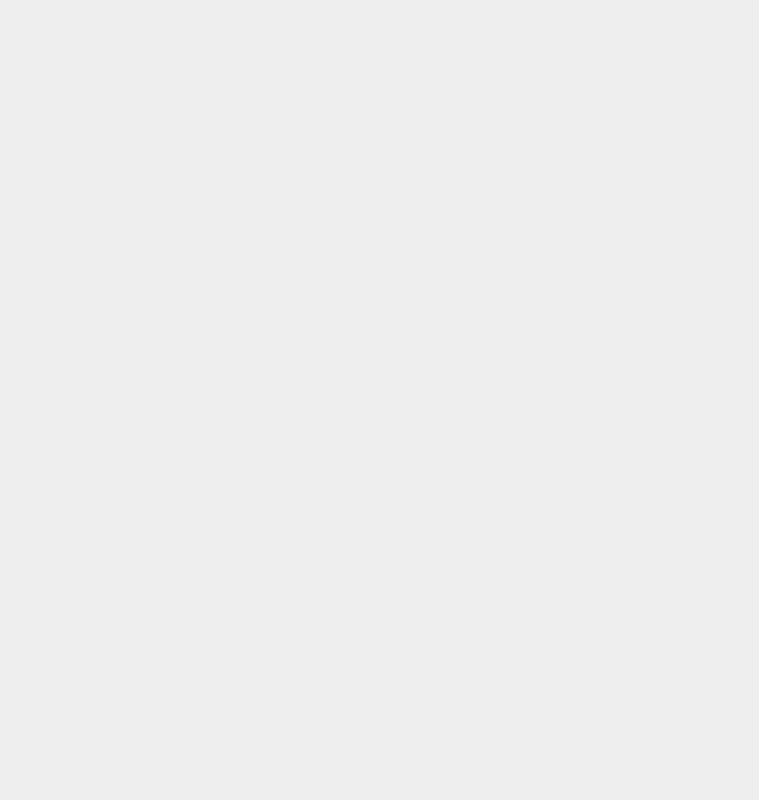
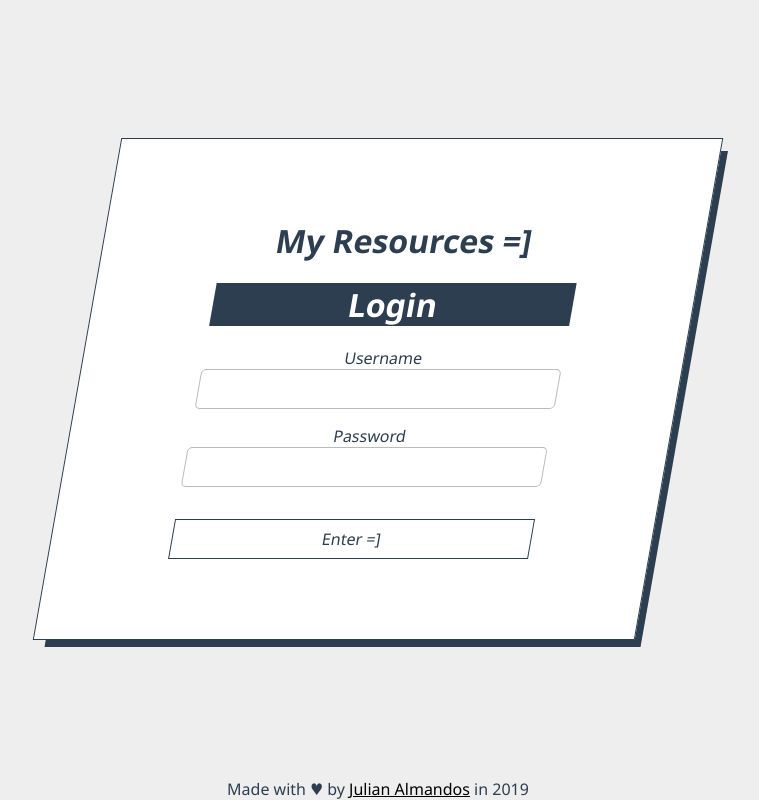
Before and after one commit to julianalmandos/resources, a Vue app: page /login in a window 1280 px wide. Shown: the whole page, without its empty margins (262-1021 px from the left). Built offline with nearby package versions, Linux system fonts and the light colour scheme.

Commit message:
Added login screen

```diff
--- a/src/router.js
+++ b/src/router.js
@@ -12,5 +12,10 @@ export default new Router({
       name: 'home',
       component: () => import('./views/Home.vue')
     },
+    {
+      path: '/login',
+      name: 'login',
+      component: () => import('./views/Login.vue')
+    },
   ]
 })
--- /dev/null
+++ b/src/views/Login.vue
@@ -0,0 +1,112 @@
+<template>
+    <div class="login">
+        <div class="divisor"></div>
+        <div class="login-box">
+            <h1 class="login-title">My Resources =]</h1>
+            <h1 class="title">Login</h1>
+            <span>Username</span>
+            <input type="text">
+            <span>Password</span>
+            <input type="password">
+            <button type="submit">Enter =]</button>
+        </div>
+        <div class="footer"><span>Made with ♥ by <a class="classyLink" href="http://github.com/julianalmandos">Julian Almandos</a> in 2019</span></div>
+    </div>
+</template>
+
+<script>
+export default {
+    name: 'Login',
+}
+</script>
+
+<style scoped>
+
+    .login {
+        display: flex;
+        flex-direction: column;
+        align-items: center;
+        justify-content: center;
+        height: 100vh;
+        width: 100%;
+    }
+
+    .classyLink {
+        color: black;
+    }
+
+    .divisor {
+        margin-bottom: auto;
+        visibility: hidden;
+    }
+
+    .footer {
+        margin-top: auto;
+    }
+
+    input {
+        width:60%;
+        height:2.5rem;
+        border:1px solid #bbbbbb;
+        border-radius:5px;
+        box-sizing: border-box;
+        padding:12px;
+        font-size:16px;
+        margin-bottom: 1rem;
+    }
+
+    button {
+        background-color:white;
+        border: 1px solid #2c3e50;
+        width: 60%;
+        height: 2.5rem;
+        margin-top: 1rem;
+        font-family: 'Segoe UI', Tahoma, Geneva, Verdana, sans-serif;
+        -webkit-font-smoothing: antialiased;
+        -moz-osx-font-smoothing: grayscale;
+        color: #2c3e50;
+        font-size: 16px;
+    }
+
+    button:hover {
+        background-color: #2c3e50;
+        color: white;
+        cursor: pointer;
+    }
+
+    .login-title {
+        margin: 0;
+    }
+
+    .title {
+        background-color:#2c3e50;
+        color:white;
+        text-align:center;
+        width: 60%;
+    }
+
+    .login-box {
+        width: 600px;
+        height: 500px;
+        border: 1px solid #2c3e50;
+        background-color: white;
+        transform: skew(-10deg);
+        -webkit-box-shadow: 10px 10px 0px -3px #2c3e50;
+        -moz-box-shadow: 10px 10px 0px -3px #2c3e50;
+        box-shadow: 10px 10px 0px -3px #2c3e50;
+
+        display: flex;
+        flex-direction: column;
+        align-items: center;
+        justify-content: center;
+    }
+
+    @media (max-width: 800px) {
+        .login-box {
+            width: 90%;
+            height: 90%;
+            transform: skew(-5deg);
+        }
+    }
+
+</style>
```
